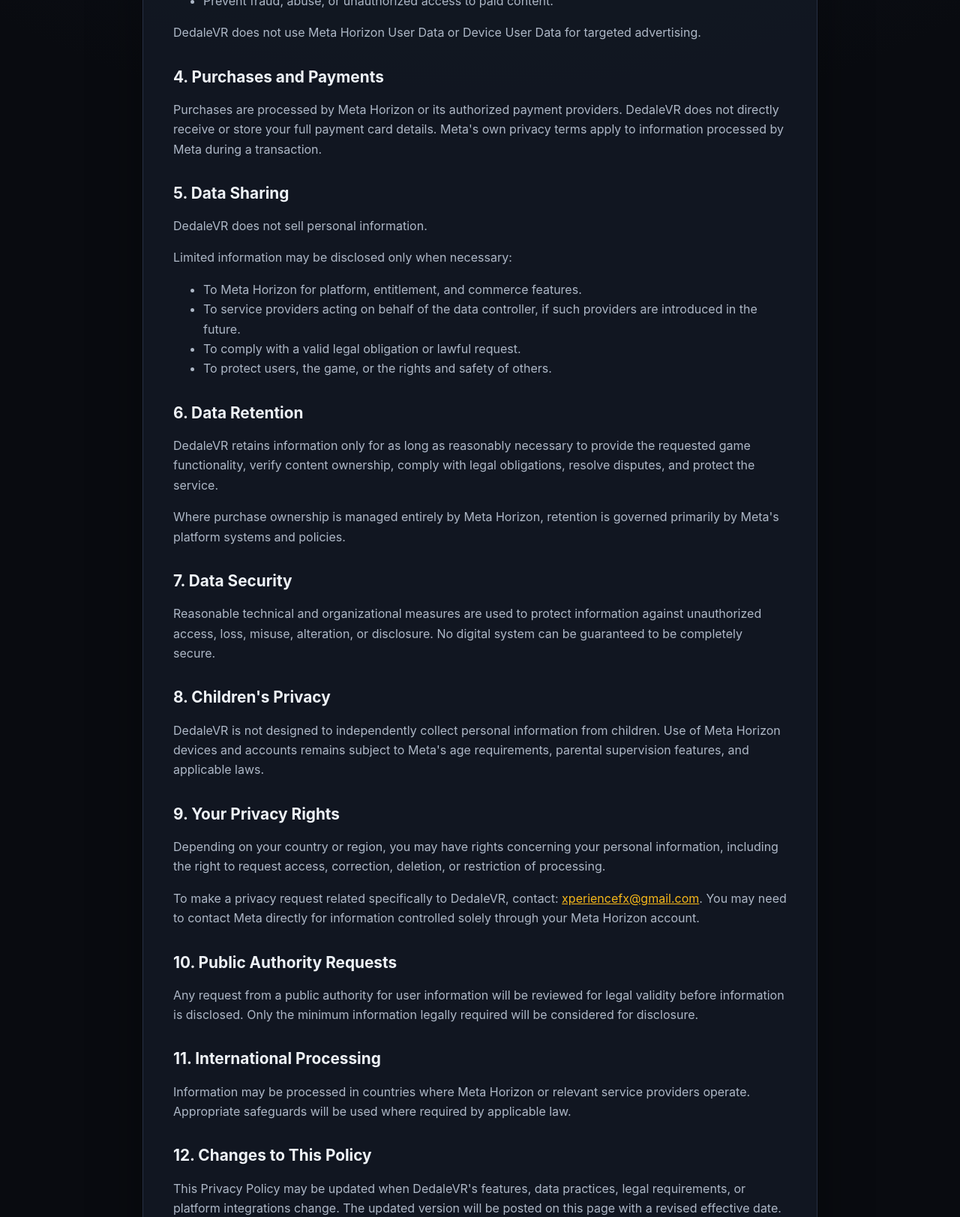
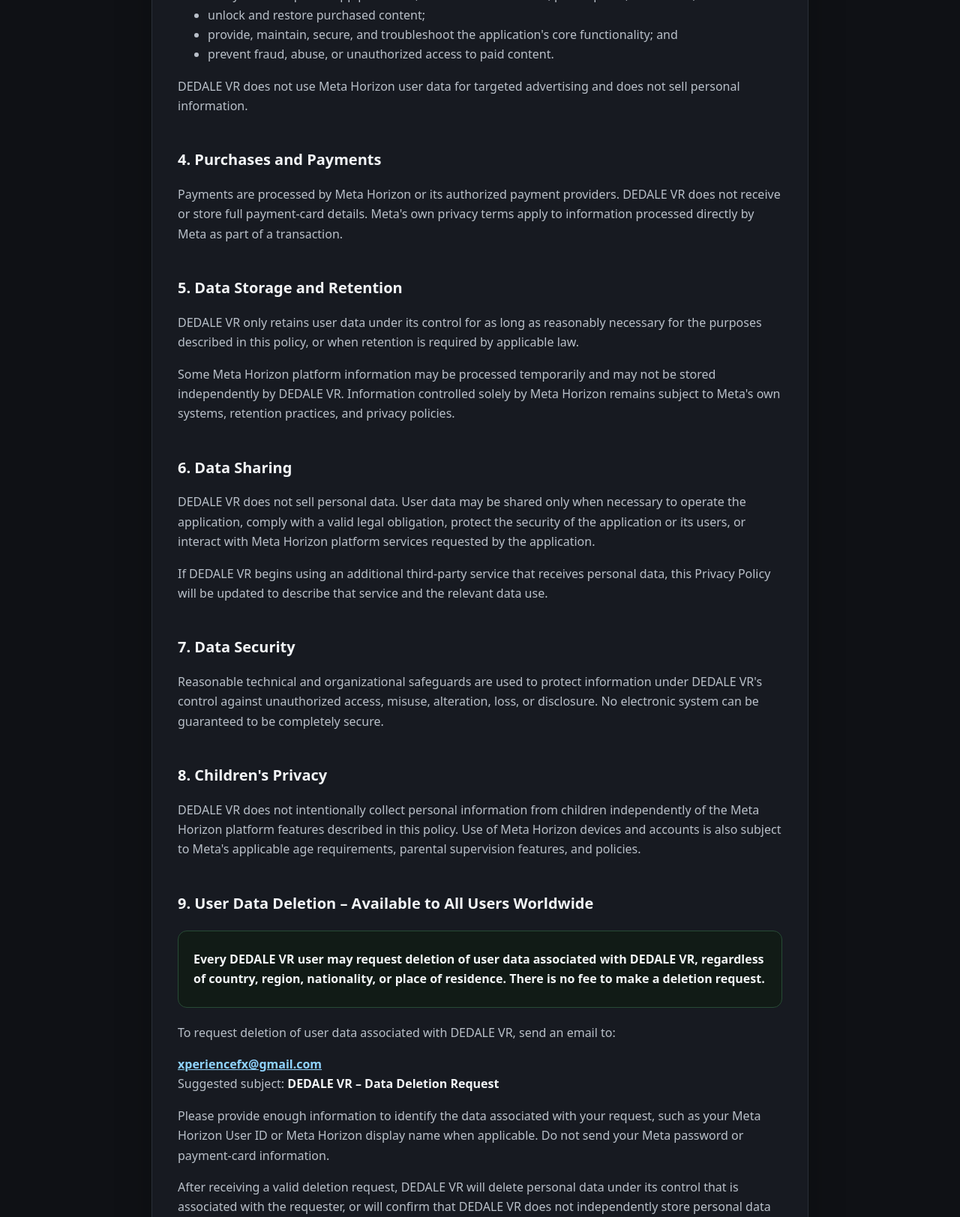
Before and after one commit to darko97400/stupendous-sprinkles-31f2e9, a website: page dedaleprivacypolicy.html in a window 1280 px wide. Shown: the part 1177-2800 px from the top of the page at 75% size. Drawn offline with Linux system fonts and the light colour scheme.

Commit message:
Add files via upload

```diff
--- a/dedaleprivacypolicy.html
+++ b/dedaleprivacypolicy.html
@@ -1,273 +1,133 @@
-<!DOCTYPE html>
+<!doctype html>
 <html lang="en">
 <head>
-  <meta charset="UTF-8" />
-  <meta name="viewport" content="width=device-width, initial-scale=1.0" />
-  <meta name="description" content="Privacy Policy for DedaleVR" />
-  <title>Privacy Policy – DedaleVR</title>
+  <meta charset="utf-8">
+  <meta name="viewport" content="width=device-width, initial-scale=1">
+  <meta name="robots" content="index,follow">
+  <title>Privacy Policy – DEDALE VR</title>
   <style>
-    :root {
-      color-scheme: dark;
-      --bg: #090b10;
-      --panel: #121722;
-      --text: #eef2f7;
-      --muted: #aeb8c7;
-      --accent: #f6b81a;
-      --border: #273044;
+    :root{
+      --bg:#0f1115; --card:#171a21; --text:#f3f5f7; --muted:#b9c0c9;
+      --line:#2a3039; --accent:#8fd3ff; --ok:#9fe6b8;
     }
-
-    * { box-sizing: border-box; }
-
-    body {
-      margin: 0;
-      font-family: Inter, Arial, Helvetica, sans-serif;
-      background:
-        radial-gradient(circle at top, #182033 0, var(--bg) 42%),
-        var(--bg);
-      color: var(--text);
-      line-height: 1.65;
+    *{box-sizing:border-box}
+    body{
+      margin:0; font-family:system-ui,-apple-system,BlinkMacSystemFont,"Segoe UI",sans-serif;
+      background:var(--bg); color:var(--text); line-height:1.65;
     }
-
-    main {
-      width: min(900px, calc(100% - 32px));
-      margin: 48px auto;
-      padding: 40px;
-      background: rgba(18, 23, 34, 0.96);
-      border: 1px solid var(--border);
-      border-radius: 18px;
-      box-shadow: 0 24px 70px rgba(0, 0, 0, 0.35);
+    main{max-width:920px;margin:0 auto;padding:48px 22px 72px}
+    article{
+      background:var(--card); border:1px solid var(--line); border-radius:18px;
+      padding:34px; box-shadow:0 18px 50px rgba(0,0,0,.22);
     }
-
-    h1, h2 {
-      line-height: 1.2;
+    h1{font-size:2.15rem;line-height:1.15;margin:0 0 8px}
+    h2{font-size:1.25rem;margin-top:34px;padding-top:8px}
+    p,li{color:var(--muted)}
+    strong{color:var(--text)}
+    a{color:var(--accent)}
+    .date{margin:0 0 28px;color:#939ca8}
+    .notice{
+      background:#111b16;border:1px solid #284b36;border-radius:12px;padding:18px 20px;
+      margin:20px 0;color:var(--ok)
     }
-
-    h1 {
-      margin-top: 0;
-      font-size: clamp(2rem, 5vw, 3rem);
-      color: var(--accent);
-    }
-
-    h2 {
-      margin-top: 34px;
-      font-size: 1.3rem;
-    }
-
-    p, li {
-      color: var(--muted);
-    }
-
-    strong {
-      color: var(--text);
-    }
-
-    a {
-      color: var(--accent);
-    }
-
-    .meta {
-      padding: 14px 18px;
-      margin: 24px 0 8px;
-      background: #0d111a;
-      border-left: 4px solid var(--accent);
-      border-radius: 8px;
-    }
-
-    footer {
-      margin-top: 40px;
-      padding-top: 22px;
-      border-top: 1px solid var(--border);
-      color: var(--muted);
-      font-size: 0.92rem;
-    }
-
-    @media (max-width: 600px) {
-      main {
-        margin: 16px auto;
-        padding: 24px;
-        border-radius: 12px;
-      }
-    }
+    .notice p{margin:6px 0;color:#c9ead4}
+    code{background:#101319;border:1px solid var(--line);padding:2px 6px;border-radius:6px;color:#fff}
+    footer{margin-top:40px;padding-top:22px;border-top:1px solid var(--line);color:#8f98a4}
   </style>
 </head>
+<body>
+<main>
+<article>
+  <h1>Privacy Policy – DEDALE VR</h1>
+  <p class="date"><strong>Effective date:</strong> August 18, 2026<br>
+  <strong>Last updated:</strong> August 18, 2026</p>
 
-<body>
-  <main>
-    <h1>Privacy Policy – DedaleVR</h1>
+  <p>This Privacy Policy explains what user data DEDALE VR processes, why it is used, how it is handled, and how any user may request deletion of data associated with DEDALE VR.</p>
 
-    <div class="meta">
-      <strong>Effective date:</strong> July 27, 2026<br />
-      <strong>Last updated:</strong> July 27, 2026
-    </div>
+  <h2>1. Data Controller and Contact</h2>
+  <p>The person responsible for the handling of user data associated with DEDALE VR is:</p>
+  <p><strong>Stephane Quillet</strong><br>
+  Country: Canada<br>
+  Email: <a href="mailto:xperiencefx@gmail.com">xperiencefx@gmail.com</a></p>
 
-    <p>
-      This Privacy Policy explains how information is handled when you use
-      <strong>DedaleVR</strong>, a virtual reality puzzle game available on
-      Meta Horizon devices.
-    </p>
+  <h2>2. Information DEDALE VR May Process</h2>
+  <p>DEDALE VR may process limited information supplied through Meta Horizon Platform features that are enabled for the application. Depending on the feature being used, this may include:</p>
+  <ul>
+    <li><strong>Meta Horizon User ID / platform identifier</strong> – used to associate the current Meta Horizon user with platform functionality.</li>
+    <li><strong>User profile information</strong> – such as the user's Meta Horizon display name and profile picture, when provided through the Meta Horizon User Profile feature.</li>
+    <li><strong>Purchase, entitlement, downloadable-content, or add-on information</strong> – used to verify whether a user owns content and to unlock or restore that content.</li>
+    <li><strong>Limited technical information</strong> required to operate the application and communicate with supported Meta Horizon platform services.</li>
+  </ul>
 
-    <h2>1. Data Controller</h2>
-    <p>
-      The person or legal entity responsible for determining how information
-      associated with DedaleVR is handled is:
-    </p>
-    <p>
-      <strong>Stephane Quillet</strong><br />
-      Country: <strong>Canada</strong><br />
-      Contact email:
-      <a href="mailto:xperiencefx@gmail.com">xperiencefx@gmail.com</a>
-    </p>
+  <p>DEDALE VR does not independently request or collect postal addresses, Meta account passwords, full payment-card information, precise location data, camera recordings, microphone recordings, or advertising profiles unless this Privacy Policy is updated before such collection begins.</p>
 
-    <p>
-      DedaleVR is developed with technical assistance from
-      <strong>Stéphane Quillet</strong>. Being an administrator or developer
-      of the Meta application does not automatically make a person the data
-      controller.
-    </p>
+  <h2>3. How the Information Is Used</h2>
+  <p>The information described above is processed only as needed to provide DEDALE VR and its Meta Horizon platform functionality, including to:</p>
+  <ul>
+    <li>identify the current Meta Horizon user for supported platform functions;</li>
+    <li>display supported Meta Horizon profile information inside the application where applicable;</li>
+    <li>verify ownership of in-app purchases, downloadable content, puzzle packs, or add-ons;</li>
+    <li>unlock and restore purchased content;</li>
+    <li>provide, maintain, secure, and troubleshoot the application's core functionality; and</li>
+    <li>prevent fraud, abuse, or unauthorized access to paid content.</li>
+  </ul>
+  <p>DEDALE VR does not use Meta Horizon user data for targeted advertising and does not sell personal information.</p>
 
-    <h2>2. Information We Receive</h2>
-    <p>
-      DedaleVR does not independently collect names, postal addresses,
-      passwords, payment card information, precise location data, microphone
-      recordings, camera recordings, or advertising profiles.
-    </p>
+  <h2>4. Purchases and Payments</h2>
+  <p>Payments are processed by Meta Horizon or its authorized payment providers. DEDALE VR does not receive or store full payment-card details. Meta's own privacy terms apply to information processed directly by Meta as part of a transaction.</p>
 
-    <p>
-      The game may receive or process limited information provided by Meta
-      Horizon when required for platform functionality, including:
-    </p>
+  <h2>5. Data Storage and Retention</h2>
+  <p>DEDALE VR only retains user data under its control for as long as reasonably necessary for the purposes described in this policy, or when retention is required by applicable law.</p>
+  <p>Some Meta Horizon platform information may be processed temporarily and may not be stored independently by DEDALE VR. Information controlled solely by Meta Horizon remains subject to Meta's own systems, retention practices, and privacy policies.</p>
 
-    <ul>
-      <li>A Meta Horizon User ID or another platform-specific identifier.</li>
-      <li>
-        Information necessary to verify ownership of in-app purchases,
-        downloadable content, puzzle packs, or add-ons.
-      </li>
-      <li>
-        Technical information required for the game to operate correctly on a
-        supported Meta Horizon device.
-      </li>
-    </ul>
+  <h2>6. Data Sharing</h2>
+  <p>DEDALE VR does not sell personal data. User data may be shared only when necessary to operate the application, comply with a valid legal obligation, protect the security of the application or its users, or interact with Meta Horizon platform services requested by the application.</p>
+  <p>If DEDALE VR begins using an additional third-party service that receives personal data, this Privacy Policy will be updated to describe that service and the relevant data use.</p>
 
-    <h2>3. How Information Is Used</h2>
-    <p>Limited platform information is used only to:</p>
+  <h2>7. Data Security</h2>
+  <p>Reasonable technical and organizational safeguards are used to protect information under DEDALE VR's control against unauthorized access, misuse, alteration, loss, or disclosure. No electronic system can be guaranteed to be completely secure.</p>
 
-    <ul>
-      <li>Verify purchases and ownership of downloadable content.</li>
-      <li>Unlock purchased puzzle packs or additional game content.</li>
-      <li>Restore purchases on supported devices.</li>
-      <li>Provide and maintain the core functionality of DedaleVR.</li>
-      <li>Prevent fraud, abuse, or unauthorized access to paid content.</li>
-    </ul>
+  <h2>8. Children's Privacy</h2>
+  <p>DEDALE VR does not intentionally collect personal information from children independently of the Meta Horizon platform features described in this policy. Use of Meta Horizon devices and accounts is also subject to Meta's applicable age requirements, parental supervision features, and policies.</p>
 
-    <p>
-      DedaleVR does not use Meta Horizon User Data or Device User Data for
-      targeted advertising.
-    </p>
+  <h2>9. User Data Deletion – Available to All Users Worldwide</h2>
 
-    <h2>4. Purchases and Payments</h2>
-    <p>
-      Purchases are processed by Meta Horizon or its authorized payment
-      providers. DedaleVR does not directly receive or store your full payment
-      card details. Meta's own privacy terms apply to information processed by
-      Meta during a transaction.
-    </p>
+  <div class="notice">
+    <p><strong>Every DEDALE VR user may request deletion of user data associated with DEDALE VR, regardless of country, region, nationality, or place of residence. There is no fee to make a deletion request.</strong></p>
+  </div>
 
-    <h2>5. Data Sharing</h2>
-    <p>
-      DedaleVR does not sell personal information.
-    </p>
+  <p>To request deletion of user data associated with DEDALE VR, send an email to:</p>
+  <p><strong><a href="mailto:xperiencefx@gmail.com?subject=DEDALE%20VR%20-%20Data%20Deletion%20Request">xperiencefx@gmail.com</a></strong><br>
+  Suggested subject: <strong>DEDALE VR – Data Deletion Request</strong></p>
 
-    <p>
-      Limited information may be disclosed only when necessary:
-    </p>
+  <p>Please provide enough information to identify the data associated with your request, such as your Meta Horizon User ID or Meta Horizon display name when applicable. Do not send your Meta password or payment-card information.</p>
 
-    <ul>
-      <li>To Meta Horizon for platform, entitlement, and commerce features.</li>
-      <li>
-        To service providers acting on behalf of the data controller, if such
-        providers are introduced in the future.
-      </li>
-      <li>To comply with a valid legal obligation or lawful request.</li>
-      <li>To protect users, the game, or the rights and safety of others.</li>
-    </ul>
+  <p>After receiving a valid deletion request, DEDALE VR will delete personal data under its control that is associated with the requester, or will confirm that DEDALE VR does not independently store personal data associated with that user. Requests will be handled within a reasonable period.</p>
 
-    <h2>6. Data Retention</h2>
-    <p>
-      DedaleVR retains information only for as long as reasonably necessary to
-      provide the requested game functionality, verify content ownership,
-      comply with legal obligations, resolve disputes, and protect the service.
-    </p>
+  <p>A deletion request may be limited only where specific data must be retained to comply with an applicable legal obligation, resolve a dispute, prevent fraud or abuse, or establish, exercise, or defend legal claims. Where applicable, only the minimum information necessary for that purpose will be retained for the required period.</p>
 
-    <p>
-      Where purchase ownership is managed entirely by Meta Horizon, retention
-      is governed primarily by Meta's platform systems and policies.
-    </p>
+  <p>If requested information is stored and controlled solely by Meta Horizon and is not accessible to or controlled by DEDALE VR, the user may also need to use Meta's own privacy or account tools to request deletion of that Meta-controlled information. <strong>This does not limit the user's right to request deletion of any data controlled by DEDALE VR.</strong></p>
 
-    <h2>7. Data Security</h2>
-    <p>
-      Reasonable technical and organizational measures are used to protect
-      information against unauthorized access, loss, misuse, alteration, or
-      disclosure. No digital system can be guaranteed to be completely secure.
-    </p>
+  <h2>10. Other Privacy Requests</h2>
+  <p>All users may contact <a href="mailto:xperiencefx@gmail.com">xperiencefx@gmail.com</a> with questions about data associated with DEDALE VR or to request access, correction, or deletion where applicable. Additional legal rights may apply depending on local law, but the ability to request deletion from DEDALE VR is available to all users worldwide.</p>
 
-    <h2>8. Children's Privacy</h2>
-    <p>
-      DedaleVR is not designed to independently collect personal information
-      from children. Use of Meta Horizon devices and accounts remains subject
-      to Meta's age requirements, parental supervision features, and applicable
-      laws.
-    </p>
+  <h2>11. Public Authority Requests</h2>
+  <p>Requests from public authorities for information under DEDALE VR's control will be reviewed for legal validity. Only information required by a valid legal obligation will be considered for disclosure.</p>
 
-    <h2>9. Your Privacy Rights</h2>
-    <p>
-      Depending on your country or region, you may have rights concerning your
-      personal information, including the right to request access, correction,
-      deletion, or restriction of processing.
-    </p>
+  <h2>12. International Processing</h2>
+  <p>Information may be processed in countries where Meta Horizon or relevant service providers operate. Appropriate safeguards will be used where required by applicable law.</p>
 
-    <p>
-      To make a privacy request related specifically to DedaleVR, contact:
-      <a href="mailto:xperiencefx@gmail.com">xperiencefx@gmail.com</a>.
-      You may need to contact Meta directly for information controlled solely
-      through your Meta Horizon account.
-    </p>
+  <h2>13. Changes to This Privacy Policy</h2>
+  <p>This Privacy Policy may be updated when DEDALE VR's features, data practices, legal requirements, or platform integrations change. The updated policy will be posted at the same public Privacy Policy URL with a revised “Last updated” date.</p>
 
-    <h2>10. Public Authority Requests</h2>
-    <p>
-      Any request from a public authority for user information will be reviewed
-      for legal validity before information is disclosed. Only the minimum
-      information legally required will be considered for disclosure.
-    </p>
+  <h2>14. Contact</h2>
+  <p>For privacy questions or data-deletion requests concerning DEDALE VR:</p>
+  <p><strong>Stephane Quillet</strong><br>
+  Canada<br>
+  Email: <a href="mailto:xperiencefx@gmail.com">xperiencefx@gmail.com</a></p>
 
-    <h2>11. International Processing</h2>
-    <p>
-      Information may be processed in countries where Meta Horizon or relevant
-      service providers operate. Appropriate safeguards will be used where
-      required by applicable law.
-    </p>
-
-    <h2>12. Changes to This Policy</h2>
-    <p>
-      This Privacy Policy may be updated when DedaleVR's features, data
-      practices, legal requirements, or platform integrations change. The
-      updated version will be posted on this page with a revised effective date.
-    </p>
-
-    <h2>13. Contact</h2>
-    <p>
-      For questions concerning this Privacy Policy:
-    </p>
-
-    <p>
-      <strong>Stephane Quillet</strong><br />
-      Canada<br />
-      Email: <a href="mailto:xperiencefx@gmail.com">xperiencefx@gmail.com</a>
-    </p>
-
-    <footer>
-      © 2026 DedaleVR. All rights reserved.
-    </footer>
-  </main>
+  <footer>© 2026 DEDALE VR. All rights reserved.</footer>
+</article>
+</main>
 </body>
 </html>
```
